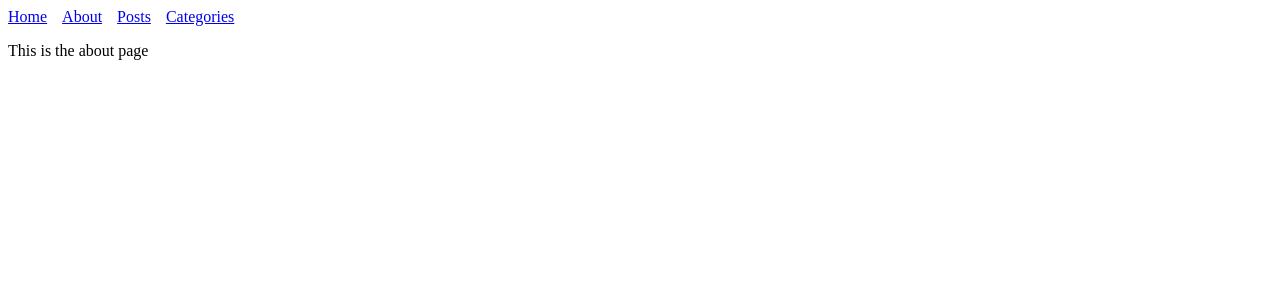
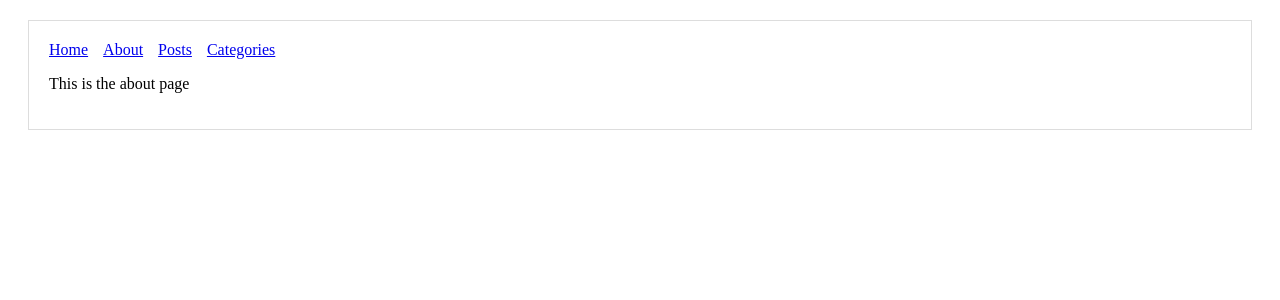
Before and after one commit to nicoladaniello/blog, a Next.js app: page /about in a window 1280 px wide. Shown: the top 300 px of the page. Built offline with nearby package versions, Linux system fonts and the light colour scheme.

Commit message:
implement layout component

```diff
--- /dev/null
+++ b/components/Layout.js
@@ -0,0 +1,16 @@
+import Header from "./Header";
+
+const layoutStyle = {
+  margin: 20,
+  padding: 20,
+  border: "1px solid #DDD"
+};
+
+const Layout = ({ children }) => (
+  <div style={layoutStyle}>
+    <Header />
+    {children}
+  </div>
+);
+
+export default Layout;
--- a/pages/about.js
+++ b/pages/about.js
@@ -1,10 +1,9 @@
-import Header from "../components/Header";
+import Layout from "../components/Layout";
 
 const About = () => (
-  <div>
-    <Header />
+  <Layout>
     <p>This is the about page</p>
-  </div>
+  </Layout>
 );
 
 export default About;
```
Also changed, not shown: pages/Categories.js (+3 -4 lines), pages/Posts.js (+3 -4 lines), pages/categories/[slug].js (+3 -4 lines), pages/index.js (+3 -4 lines), pages/posts/[uri].js (+3 -4 lines).
